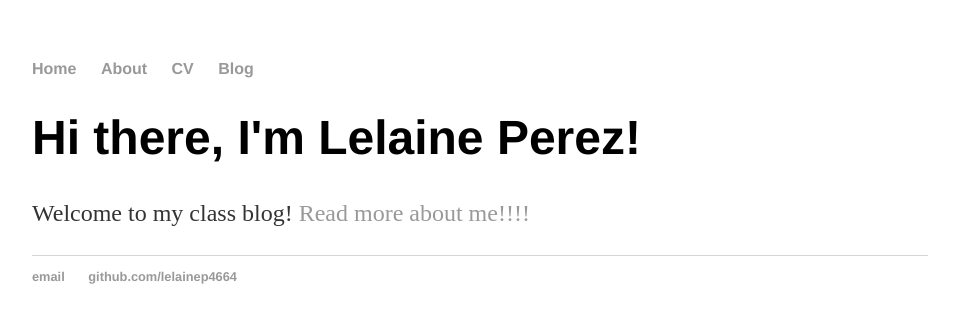
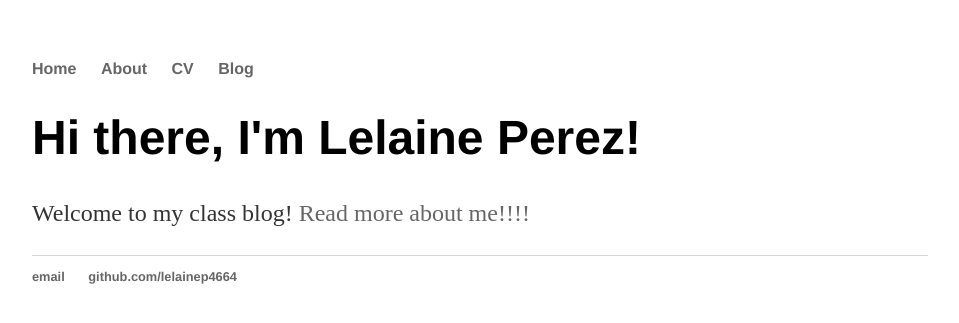
Before and after one commit to lelainep4664/lelainep4664.github.io, a Jekyll site: the page built from index.html, in a window 1280 px wide. Shown: the top 323 px of the page, without its empty margins (160-1119 px from the left). Built offline with Jekyll 4.4.1, drawn with Linux system fonts in a browser that asks for light colours.

Commit message:
Update main.css

```diff
--- a/css/main.css
+++ b/css/main.css
@@ -14,7 +14,7 @@ nav ul li, footer ul li {
 }
 a {
     text-decoration: none;
-    color: #999;
+    color: #666;
 }
 a:hover {
     text-decoration: underline;
```
